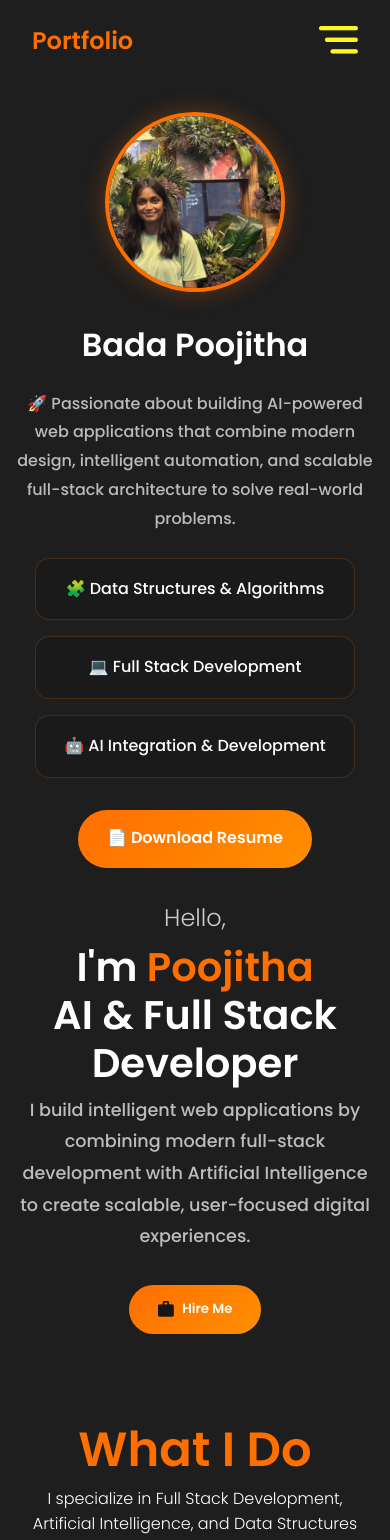
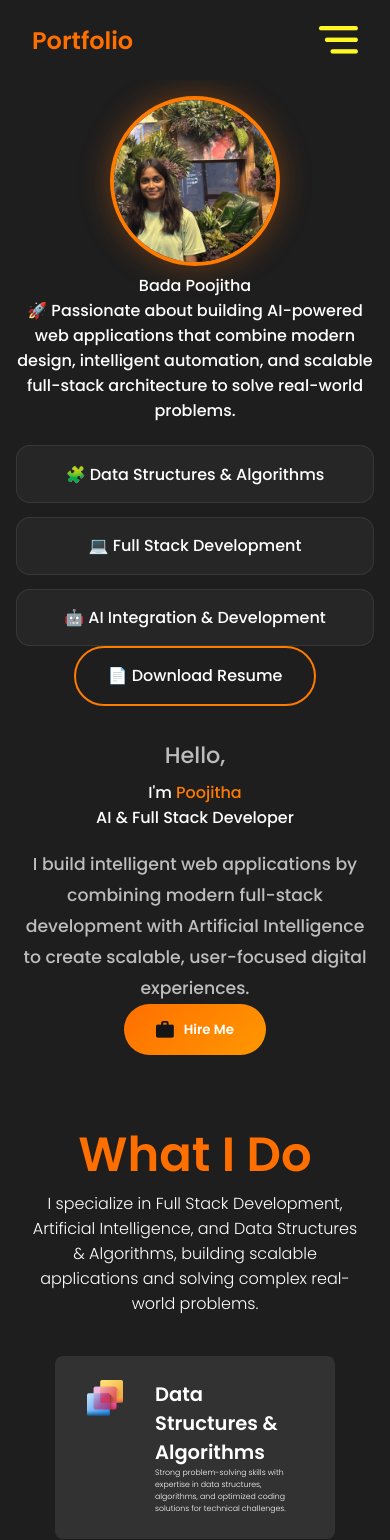
Before and after one commit to poojithabada/myPortfolio, a React (Create React App) app: page / in a window 390 px wide. Shown: the top 1540 px of the page. Built offline with nearby package versions, Linux system fonts and the light colour scheme.

Commit message:
Styling..

```diff
--- a/src/components/Intro/index.css
+++ b/src/components/Intro/index.css
@@ -1,201 +1,308 @@
+/* =========================
+   HERO SECTION
+========================= */
+
 #intro {
-  min-height: 100vh;
   max-width: 1200px;
   margin: 0 auto;
-  padding: 4rem 2rem;
+  min-height: calc(100vh - 75px);
+  padding: 0.5rem 2rem 1.5rem;
+
   display: flex;
+  justify-content: space-between;
   align-items: center;
-  justify-content: space-between;
   gap: 4rem;
 }
 
-/* LEFT SECTION */
+/* =========================
+   LEFT SIDE
+========================= */
 
 .introContent {
   flex: 1;
-  display: flex;
-  flex-direction: column;
-  justify-content: center;
 }
 
 .hello {
-  font-size: 1.5rem;
-  color: #ccc;
-  font-weight: 300;
+  display: block;
+  color: #bdbdbd;
+  font-size: 1.4rem;
+  margin-bottom: 0.5rem;
 }
 
-.introText {
-  font-size: 4rem;
+.introTitle {
+  margin: 0;
+  font-size: 4.2rem;
+  line-height: 1.05;
   font-weight: 700;
-  line-height: 1.2;
-  margin: 0.5rem 0;
+  color: white;
 }
 
 .introName {
-  color: #ff6f00;
+  color: #ff7a00;
+}
+
+.role {
+  margin-top: 0.6rem;
+  margin-bottom: 0;
+  font-size: 2rem;
+  font-weight: 600;
+  color: white;
 }
 
 .introPara {
-  font-size: 1.1rem;
+  margin-top: 1.2rem;
+  max-width: 560px;
   color: #bdbdbd;
+  font-size: 1.08rem;
   line-height: 1.8;
-  max-width: 550px;
 }
 
-/* BUTTON */
+/* =========================
+   BUTTONS
+========================= */
+
+.buttonGroup {
+  display: flex;
+  gap: 1rem;
+  margin-top: 2rem;
+  flex-wrap: wrap;
+}
 
 .btn {
-  width: fit-content;
-  margin-top: 2rem;
-  background: linear-gradient(135deg, #ff6f00, #ff8f00);
-  color: white;
-  padding: 0.9rem 1.8rem;
-  border: none;
-  border-radius: 40px;
-  cursor: pointer;
-  font-weight: 600;
   display: flex;
   align-items: center;
-  gap: 0.5rem;
-  transition: 0.3s;
+  gap: 0.6rem;
+
+  padding: 0.95rem 2rem;
+
+  border: none;
+  border-radius: 50px;
+
+  background: linear-gradient(135deg, #ff6f00, #ff9800);
+
+  color: white;
+  font-weight: 600;
+
+  cursor: pointer;
+
+  transition: .3s;
 }
 
 .btn:hover {
   transform: translateY(-3px);
-  box-shadow: 0 10px 25px rgba(255, 111, 0, 0.3);
+  box-shadow: 0 12px 30px rgba(255,111,0,.35);
 }
 
 .btnImg {
-  height: 1rem;
+  width: 18px;
 }
 
-/* RIGHT SECTION */
+.resumeBtn {
+  display: inline-flex;
+  align-items: center;
+  justify-content: center;
 
-.biopic {
+  padding: 0.95rem 2rem;
+
+  border-radius: 50px;
+
+  border: 2px solid #ff7a00;
+
+  text-decoration: none;
+  color: white;
+
+  transition: .3s;
+}
+
+.resumeBtn:hover {
+  background: #ff7a00;
+}
+
+/* =========================
+   RIGHT SIDE
+========================= */
+
+.rightSection {
   flex: 1;
+
   display: flex;
   flex-direction: column;
   align-items: center;
+}
+
+.profile {
+  width: 220px;
+  height: 220px;
+
+  object-fit: cover;
+  border-radius: 50%;
+
+  border: 4px solid #ff7a00;
+
+  box-shadow: 0 0 30px rgba(255,111,0,.35);
+}
+
+/* =========================
+   BIO CARD
+========================= */
+
+.bioCard {
+  width: 100%;
+  max-width: 450px;
+
+  margin-top: 1.2rem;
+
+  padding: 1.5rem;
+
+  border-radius: 20px;
+
+  background: rgba(255,255,255,.04);
+
+  border: 1px solid rgba(255,255,255,.08);
+
+  backdrop-filter: blur(12px);
+
   text-align: center;
 }
 
-.profile {
-  width: 260px;
-  height: 260px;
-  object-fit: cover;
-  border-radius: 50%;
-  border: 4px solid #ff6f00;
-  box-shadow: 0 0 25px rgba(255, 111, 0, 0.3);
+.bioCard h2 {
+  margin: 0;
+  color: white;
+  font-size: 2rem;
 }
 
-.bio {
-  margin-top: 1.5rem;
-  max-width: 500px;
-  color: #bbb;
-  line-height: 1.8;
+.bioCard p {
+  margin-top: 1rem;
+  color: #bdbdbd;
+  line-height: 1.7;
 }
 
-.card1 {
-  font-size: 2rem;
-  font-weight: 700;
-  color: white;
-  margin-bottom: 1rem;
-}
-
-/* SKILLS */
+/* =========================
+   SKILLS
+========================= */
 
 .services {
-  margin-top: 1.5rem;
+  margin-top: 1.4rem;
+
   display: flex;
   flex-direction: column;
-  gap: 1rem;
+
+  gap: 0.9rem;
 }
 
 .card {
-  background: #1a1a1a;
-  padding: 1rem 1.5rem;
+  padding: 0.95rem 1rem;
+
   border-radius: 14px;
+
+  background: rgba(255,255,255,.04);
+
+  border: 1px solid rgba(255,255,255,.08);
+
   color: white;
-  border: 1px solid rgba(255, 111, 0, 0.2);
-  transition: all 0.3s ease;
+
+  transition: .3s;
 }
 
 .card:hover {
   transform: translateY(-4px);
-  border-color: #ff6f00;
-  box-shadow: 0 0 20px rgba(255, 111, 0, 0.35);
+
+  border-color: #ff7a00;
+
+  box-shadow: 0 10px 25px rgba(255,111,0,.2);
 }
 
-/* RESUME BUTTON */
+/* =========================
+   TABLET
+========================= */
 
-.resumeBtn {
-  display: inline-block;
-  margin-top: 2rem;
-  padding: 0.9rem 1.8rem;
-  border-radius: 40px;
-  text-decoration: none;
-  color: white;
-  background: linear-gradient(135deg, #ff6f00, #ff8f00);
-  font-weight: 600;
-  transition: 0.3s;
+@media (max-width:992px){
+
+#intro{
+gap:3rem;
 }
 
-.resumeBtn:hover {
-  transform: translateY(-3px);
-  box-shadow: 0 10px 25px rgba(255, 111, 0, 0.3);
+.introTitle{
+font-size:3.3rem;
 }
 
-/* TABLET */
-
-@media (max-width: 992px) {
-  .introText {
-    font-size: 3rem;
-  }
-
-  .profile {
-    width: 220px;
-    height: 220px;
-  }
+.role{
+font-size:1.7rem;
 }
 
-/* MOBILE */
+.profile{
+width:200px;
+height:200px;
+}
 
-@media (max-width: 768px) {
-  #intro {
-    flex-direction: column-reverse;
-    text-align: center;
-    padding: 2rem 1rem;
-    gap: 2rem;
-  }
+}
 
-  .introContent {
-    align-items: center;
-  }
+/* =========================
+   MOBILE
+========================= */
 
-  .introText {
-    font-size: 2.5rem;
-  }
+@media (max-width:768px){
 
-  .introPara {
-    max-width: 100%;
-  }
+#intro{
 
-  .profile {
-    width: 180px;
-    height: 180px;
-  }
+flex-direction:column-reverse;
 
-  .services {
-    width: 100%;
-    align-items: center;
-  }
+text-align:center;
 
-  .card {
-    width: 100%;
-    max-width: 320px;
-  }
+padding:1rem;
 
-  .btn {
-    margin: 2rem auto 0;
-  }
+gap:2rem;
+
+min-height:auto;
+
 }
+
+.introContent{
+
+display:flex;
+
+flex-direction:column;
+
+align-items:center;
+
+}
+
+.introTitle{
+
+font-size:2.6rem;
+
+}
+
+.role{
+
+font-size:1.4rem;
+
+}
+
+.introPara{
+
+max-width:100%;
+
+}
+
+.profile{
+
+width:170px;
+
+height:170px;
+
+}
+
+.buttonGroup{
+
+justify-content:center;
+
+}
+
+.bioCard{
+
+padding:1.3rem;
+
+}
+
+}
```
